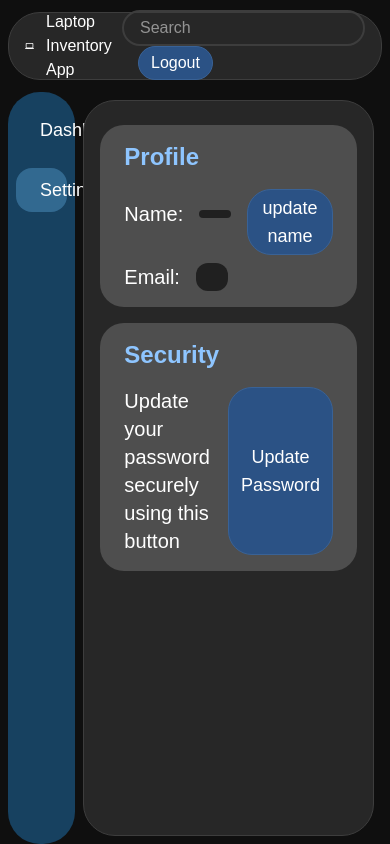
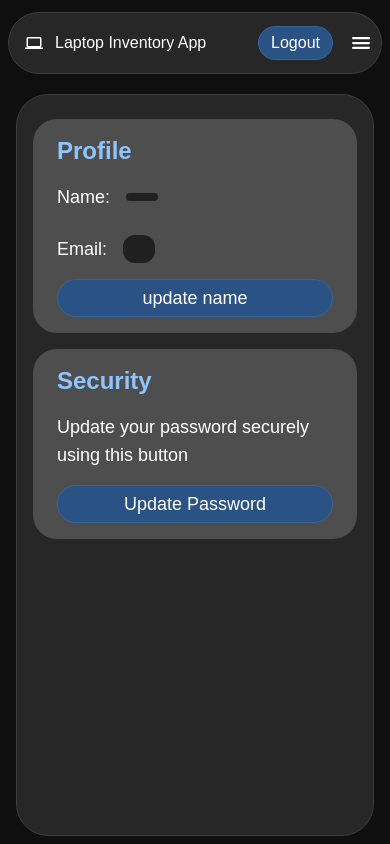
Before and after one commit to Ashish-More-02/Laptop_Inventory_App, a React app in the folder frontend/: page /settings in a window 390 px wide. Built offline with nearby package versions, Linux system fonts and the light colour scheme; no server answers; sample sign-in values are in the browser's storage; the HTML template or start-up script is replaced by a standard one.

Commit message:
Feat: Responsive update for internal dashboard and settings page

```diff
--- a/frontend/src/components/Dashboard/AddForm.jsx
+++ b/frontend/src/components/Dashboard/AddForm.jsx
@@ -68,7 +68,7 @@ const AddForm = ({
           e.preventDefault();
           addLaptop();
         }}
-        className="bg-[#1b1c1c] border-[0.8px] border-[#333333] w-[95%] sm:w-[450px] rounded-3xl p-4 mx-auto mt-10 relative z-20"
+        className="bg-[#1b1c1c] border-[0.8px] border-[#333333] w-[95%] sm:w-[450px] rounded-3xl p-4 mx-auto mt-[30%] sm:mt-10 relative z-20"
       >
         <div className="flex flex-row justify-between">
           <h1 className="font-bold text-xl">Add Laptop</h1>
--- a/frontend/src/components/Dashboard/DeleteConfirmation.jsx
+++ b/frontend/src/components/Dashboard/DeleteConfirmation.jsx
@@ -9,7 +9,7 @@ const DeleteConfirmation = ({setIsDeleteConfirmationOpen ,deleteLaptop,laptopID}
 
       {/* Add form */}
       <form
-        className="bg-[#1b1c1c] border-[0.8px] border-[#333333] w-[95%] sm:w-[450px] rounded-3xl p-4 mx-auto mt-[20%] relative z-20"
+        className="bg-[#1b1c1c] border-[0.8px] border-[#333333] w-[95%] sm:w-[450px] rounded-3xl p-4 mx-auto mt-[60%] sm:mt-[20%] relative z-20"
       >
         <div className="flex flex-row justify-between">
           <h1 className="font-bold text-xl">Delete Laptop</h1>
--- a/frontend/src/components/Dashboard/EditForm.jsx
+++ b/frontend/src/components/Dashboard/EditForm.jsx
@@ -60,7 +60,7 @@ const EditForm = ({
           e.preventDefault();
           EditLaptop(laptopID);
         }}
-        className="bg-[#1b1c1c] border-[0.8px] border-[#333333] w-[95%] sm:w-[450px] rounded-3xl p-4 mx-auto mt-10 relative z-20"
+        className="bg-[#1b1c1c] border-[0.8px] border-[#333333] w-[95%] sm:w-[450px] rounded-3xl p-4 mx-auto mt-[30%] sm:mt-10 relative z-20"
       >
         <div className="flex flex-row justify-between">
           <h1 className="font-bold text-xl">Edit Laptop</h1>
--- a/frontend/src/components/Dashboard/Sidebar.jsx
+++ b/frontend/src/components/Dashboard/Sidebar.jsx
@@ -21,7 +21,7 @@ const Sidebar = ({ActiveState}) => {
   const baseItem = "rounded-2xl px-4 py-2 text-lg cursor-pointer flex items-center";
 
   return (
-    <div className="w-[18%] max-w-[320px] bg-[#174160] rounded-4xl px-2 py-4">
+    <div className="hidden sm:block w-[18%] max-w-[320px] bg-[#174160] rounded-4xl px-2 py-4">
       <div className="grid grid-cols-1 gap-4">
         <div
           onClick={handleDashboardClick}
--- a/frontend/src/components/Dashboard/Topbar.jsx
+++ b/frontend/src/components/Dashboard/Topbar.jsx
@@ -1,16 +1,30 @@
-import React from "react";
+import React, { useEffect, useState } from "react";
 import { useContext } from "react";
 import { AuthContext } from "../../context/AuthContext";
 import { MdLaptop } from "react-icons/md";
 import { useNavigate } from "react-router-dom";
+import { IoMenu } from "react-icons/io5";
 
 const Topbar = () => {
   const navigate = useNavigate();
-  const {logout} = useContext(AuthContext);
+  const { logout } = useContext(AuthContext);
+  const [showMobileMenu, setShowMobileMenu] = useState(false);
+  const [windowSize,setWindowSize] = useState(0);
+
+  // tracking the window resise event
+  // so that if someone keeps the mobile menu open and resize the window it shoud not glitch out, and stay in sync
+  window.addEventListener("resize",()=>{
+    setWindowSize(window.innerWidth);
+
+    if(windowSize>=400){
+      setShowMobileMenu(false);
+    }
+  });
 
   return (
-    <div className="h-[8vh] bg-[#272727] border-[0.8px] border-[#3d3d3d] rounded-4xl flex flex-row items-center my-3">
-      <div className="flex flex-row justify-between w-full">
+    <div className="sticky top-0 sm:h-[8vh] bg-[#272727] border-[0.8px] border-[#3d3d3d] rounded-4xl flex flex-col justify-center my-3">
+      <div className="h-[60px] flex flex-row justify-between w-full">
+        <div className="flex flex-row justify-between w-full ">
           {/* App name and icon */}
           <div
             onClick={() => {
@@ -23,20 +37,50 @@ const Topbar = () => {
           </div>
 
           {/* Search and Logout button */}
+          <div className="flex flex-row items-center">
             <div className="mr-4">
               <input
-            className="focus:outline-none border-2 border-[#3d3d3d] rounded-3xl px-4 py-1"
+                className="hidden sm:inline focus:outline-none border-2 border-[#3d3d3d] rounded-3xl px-4 py-1"
                 type="text"
                 placeholder="Search"
               />
-          <button className="rounded-3xl px-3 sm:px-4 py-1 bg-[#2b5285] border-[1px] border-[#396296] cursor-pointer ml-4" onClick={()=>{
+              <button
+                className="rounded-3xl px-3 sm:px-4 py-1 bg-[#2b5285] border-[1px] border-[#396296] cursor-pointer ml-4"
+                onClick={() => {
                   logout();
                   navigate("/");
-          }}>
+                }}
+              >
                 Logout
               </button>
             </div>
+
+            <IoMenu
+              onClick={() => {
+                setShowMobileMenu(!showMobileMenu);
+              }}
+              className="block sm:hidden text-2xl mr-2 cursor-pointer"
+            />
           </div>
+        </div>
+      </div>
+
+      {/* mobile menu */}
+      {showMobileMenu ? (
+        <div className="mb-2">
+          <ul className="flex flex-col justify-between w-full">
+            <hr className="w-[94vw] mx-2 border-[1px] border-[#333333]" />
+            <li className="cursor-pointer hover:bg-[#232323] rounded-4xl px-4 py-2" onClick={()=>navigate("/dashboard")}>
+              Dashboard
+            </li>
+            <li className="cursor-pointer hover:bg-[#232323] rounded-4xl px-4 py-2" onClick={()=>navigate("/settings")}>
+              Settings
+            </li>
+          </ul>
+        </div>
+      ) : (
+        ""
+      )}
     </div>
   );
 };
--- a/frontend/src/components/Settings/Profile.jsx
+++ b/frontend/src/components/Settings/Profile.jsx
@@ -33,7 +33,7 @@ const Profile = () => {
 
       <div className="">
         <div className="flex flex-row justify-between items-center">
-          <div className="flex flex-row text-xl mb-4 items-center">
+          <div className="flex flex-row text-lg sm:text-xl mb-4 items-center">
             <p>Name: </p>
             <div className="bg-[#202020] px-4 py-1 rounded-xl ml-4">
               {userData?.name}
@@ -44,19 +44,28 @@ const Profile = () => {
             onClick={() => {
               setIsUpdateFormOpen(true);
             }}
-            className="text-lg rounded-3xl px-3 py-1 bg-[#2b5285] border-[1px] border-[#396296] cursor-pointer ml-4"
+            className="hidden sm:block text-nowrap text-lg rounded-3xl px-3 py-1 bg-[#2b5285] border-[1px] border-[#396296] cursor-pointer ml-4"
           >
             update name
           </button>
         </div>
 
-        <div className="flex flex-row text-xl mt-2">
+        <div className="flex flex-row text-lg sm:text-xl mt-2">
           <p>Email: </p>
           <div className="bg-[#202020] px-4 py-1 rounded-xl ml-4">
             {userData?.email}
           </div>
         </div>
       </div>
+
+      <button
+            onClick={() => {
+              setIsUpdateFormOpen(true);
+            }}
+            className="block sm:hidden text-nowrap text-lg rounded-3xl px-3 py-1 bg-[#2b5285] border-[1px] border-[#396296] cursor-pointer mt-4 w-full"
+          >
+            update name
+      </button>
 
       {isUpdateFormOpen ? (
         <NameUpdateForm
--- a/frontend/src/components/Settings/Security.jsx
+++ b/frontend/src/components/Settings/Security.jsx
@@ -26,18 +26,27 @@ const Security = () => {
       <h2 className="font-semibold text-2xl mb-4 text-blue-300">Security</h2>
 
       <div className="">
-        <div className="flex flex-row justify-between text-xl">
+        <div className="flex flex-row justify-between items-center text-lg sm:text-xl">
           Update your password securely using this button
           <button
             onClick={() => {
               setIsUpdatePasswordFormOpen(true);
             }}
-            className="rounded-3xl px-3 py-1 bg-[#2b5285] border-[1px] border-[#396296] cursor-pointer ml-4 text-lg"
+            className="hidden sm:block text-nowrap rounded-3xl px-3 py-1 bg-[#2b5285] border-[1px] border-[#396296] cursor-pointer ml-4 text-lg"
           >
             Update Password
           </button>
         </div>
       </div>
+
+      <button
+        onClick={() => {
+          setIsUpdatePasswordFormOpen(true);
+        }}
+        className="block sm:hidden text-nowrap rounded-3xl px-3 py-1 bg-[#2b5285] border-[1px] border-[#396296] cursor-pointer mt-4 text-lg w-full"
+      >
+        Update Password
+      </button>
 
       {isUpdatePasswordFormOpen ? (
         <PasswordUpdateForm
--- a/frontend/src/pages/Dashboard.jsx
+++ b/frontend/src/pages/Dashboard.jsx
@@ -12,7 +12,7 @@ const Dashboard = () => {
 
         <div className="flex flex-row w-full flex-1 min-h-0">
           <Sidebar ActiveState={1}></Sidebar>
-          <div className="flex-1 flex flex-col min-h-0">
+          <div className="flex-1 flex flex-col min-h-0 w-[90vw] sm:w-full">
             <StatsSection></StatsSection>
             <MainSection></MainSection>
           </div>
--- a/frontend/src/pages/Settings.jsx
+++ b/frontend/src/pages/Settings.jsx
@@ -12,7 +12,7 @@ const Settings = () => {
 
           <div className="flex flex-row w-full flex-1 min-h-0">
             <Sidebar ActiveState={3}></Sidebar>
-            <div className="flex-1 flex flex-col min-h-0">
+            <div className="flex-1 flex flex-col min-h-0 w-[90vw] sm:w-full">
               {/* settings page goes here */}
                 <SettingsContainer></SettingsContainer>
             </div>
```
Also changed, not shown: frontend/src/components/Dashboard/MainSection.jsx (+4 -4 lines), frontend/src/components/Dashboard/StatsSection.jsx (+8 -8 lines). Lines whose indentation alone changed are shown as unchanged.
